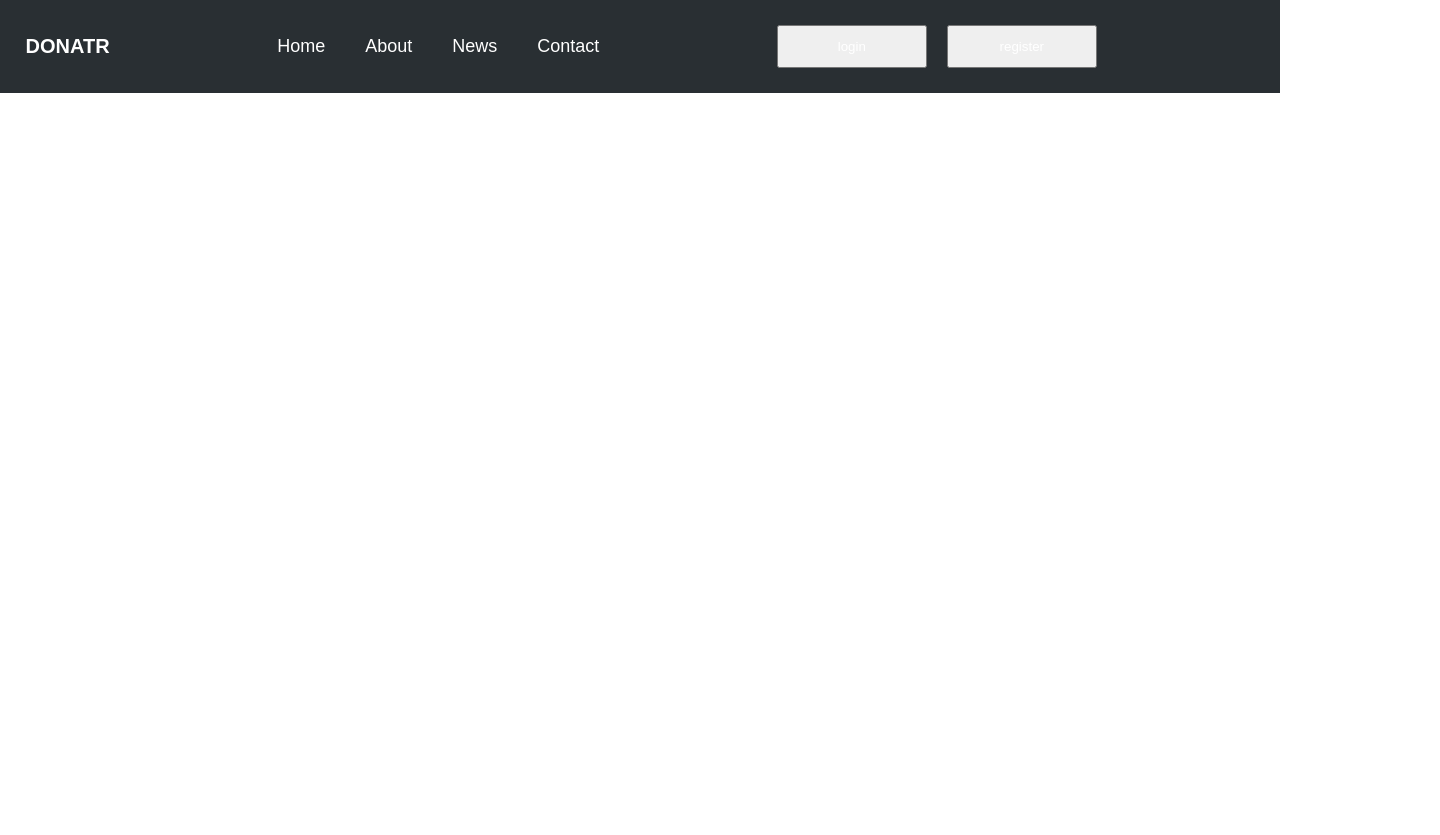
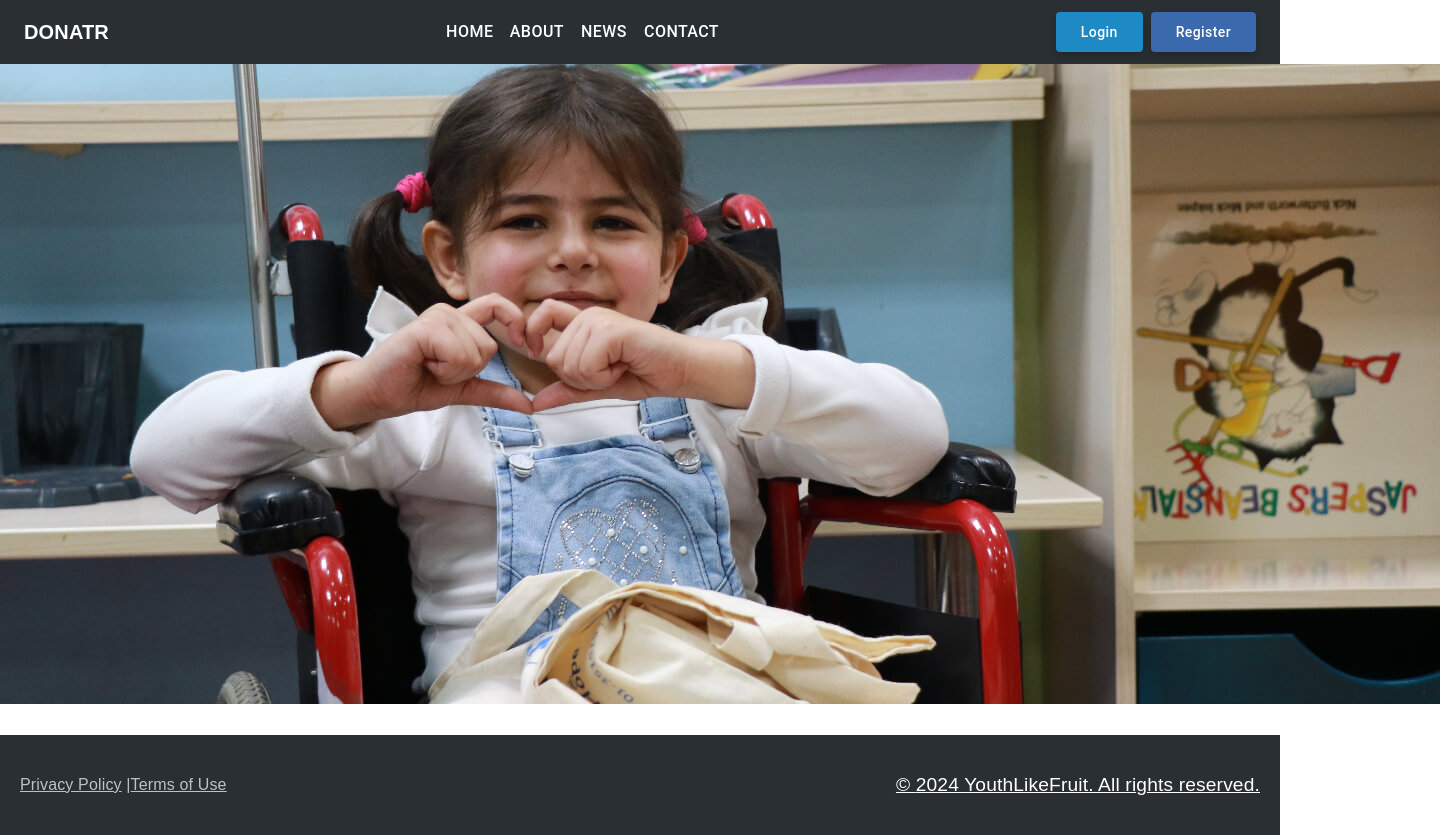
Before and after one commit to ahmedhussein107/DONATR, a React (Vite) app in the folder youth-like-fruits/: page / in a window 1280 px wide. Shown: the whole page, 1440 px wide, since content can reach past the window. Before the commit the page ends 800 px from the top, so only its background shows below. Built offline with nearby package versions, Linux system fonts and the light colour scheme.

Commit message:
home page is in progress

```diff
--- a/youth-like-fruits/src/App.jsx
+++ b/youth-like-fruits/src/App.jsx
@@ -1,10 +1,10 @@
 import { useState } from 'react'
 import reactLogo from './assets/react.svg'
-import viteLogo from '/vite.svg'
+import homePic from './assets/HomePagePic.jpeg'
 import './App.css'
-import Header from './Header.jsx'
-import Login from './Login.jsx'
-import NavigationBar from './Components/NavigationBar/NavigationBar.jsx'
+import ElevateAppBar from './Components/ElevateAppBar/ElevateAppBar.jsx'
+import Footer from './Components/Footer/Footer.jsx'
+import SideParagraph from './Components/SideParagraph/SideParagraph.jsx'
 
 function App() {
   // const [count, setCount] = useState(0)
@@ -13,7 +13,12 @@ function App() {
   const iconsList = [reactLogo]
   return (
     <div className='container'>
-      <NavigationBar title = "DONATR" list = {itemsList} buttons = {buttonsList} />
+      <ElevateAppBar></ElevateAppBar>
+      <div className='imageAndText'>
+          <img className='homeImage' src = {homePic} alt="home image"></img>
+          <SideParagraph></SideParagraph>
+      </div>
+      <Footer></Footer>
     </div>
   )
 }
--- /dev/null
+++ b/youth-like-fruits/src/Components/ElevateAppBar/ElevateAppBar.jsx
@@ -0,0 +1,93 @@
+import * as React from 'react';
+import PropTypes from 'prop-types';
+import AppBar from '@mui/material/AppBar';
+import Toolbar from '@mui/material/Toolbar';
+import Typography from '@mui/material/Typography';
+import CssBaseline from '@mui/material/CssBaseline';
+import useScrollTrigger from '@mui/material/useScrollTrigger';
+import Box from '@mui/material/Box';
+import Container from '@mui/material/Container';
+import Button from '@mui/material/Button';
+
+function ElevationScroll(props) {
+  const { children, window } = props;
+  const trigger = useScrollTrigger({
+    disableHysteresis: true,
+    threshold: 0,
+    target: window ? window() : undefined,
+  });
+
+  return React.cloneElement(children, {
+    elevation: trigger ? 4 : 0,
+  });
+}
+
+ElevationScroll.propTypes = {
+  children: PropTypes.element.isRequired,
+  window: PropTypes.func,
+};
+
+export default function ElevateAppBar(props) {
+  return (
+    <React.Fragment>
+      <CssBaseline />
+      <ElevationScroll {...props}>
+        <AppBar style={{ backgroundColor: '#292F33' }}>
+          <Toolbar>
+            <Typography variant="h6" component="div" sx=
+            {{  flexGrow: 0 ,
+                fontFamily: 'sans-serif' ,
+                fontWeight: 'bold'
+             }}>
+              DONATR
+            </Typography>
+            <Box sx={{ flexGrow: 1 }} />
+            <Box sx={{ display: 'flex', justifyContent: 'center' }}>
+              <Button color="inherit" sx={{ fontSize: '1rem' , fontFamily: 'Roboto' }}>Home</Button>
+              <Button color="inherit" sx={{ fontSize: '1rem' , fontFamily: 'Roboto' }}>About</Button>
+              <Button color="inherit" sx={{ fontSize: '1rem' , fontFamily: 'Roboto' }}>News</Button>
+              <Button color="inherit" sx={{ fontSize: '1rem' , fontFamily: 'Roboto' }}>Contact</Button>
+            </Box>
+            <Box sx={{ flexGrow: 1 }} />
+            <Box sx={{ display: 'flex', alignItems: 'center' }}>
+              <Box sx={{ marginRight: 1 }}>
+                <Button
+                  sx={{
+                    backgroundColor: '#1D8AC5',
+                    textTransform: 'none',
+                    '&:hover': { backgroundColor: '#155E85' },
+                    padding: '8px 25px',
+                    boxShadow: '0px 4px 10px rgba(0, 0, 0, 0.2)',
+                  }}
+                  variant="contained"
+                  color="primary"
+                >
+                  Login
+                </Button>
+              </Box>
+              <Box>
+                <Button
+                  sx={{
+                    backgroundColor: '#3A69AE',
+                    textTransform: 'none',
+                    '&:hover': { backgroundColor: '#2B4A7D' },
+                    padding: '8px 25px',
+                    boxShadow: '0px 4px 10px rgba(0, 0, 0, 0.2)',
+                  }}
+                  variant="contained"
+                  color="primary"
+                >
+                  Register
+                </Button>
+              </Box>
+            </Box>
+          </Toolbar>
+        </AppBar>
+      </ElevationScroll>
+      <Toolbar />
+      <Container>
+
+      </Container>
+    </React.Fragment>
+  );
+}
--- /dev/null
+++ b/youth-like-fruits/src/Components/Footer/Footer.jsx
@@ -0,0 +1,17 @@
+import React from 'react';
+
+function Footer() {
+  return (
+    <footer style={{ color: 'white', backgroundColor: '#292F33', width: '100%', height: '100px', display: 'flex', justifyContent: 'space-between', alignItems: 'center', padding: '0 20px' }}>
+    <div style={{ color: 'rgba(255, 255, 255, 0.7)' }}>
+      <a href="/privacy-policy" style={{ color: 'rgba(255, 255, 255, 0.7)', textDecoration: 'underline' }}>Privacy Policy</a> |
+      <a href="/terms-of-use" style={{ color: 'rgba(255, 255, 255, 0.7)', textDecoration: 'underline' }}>Terms of Use</a>
+    </div>
+      <div style={{ fontSize: 'larger', textDecoration: 'underline' }}>
+        &copy; {new Date().getFullYear()} YouthLikeFruit. All rights reserved.
+      </div>
+    </footer>
+  );
+}
+
+export default Footer;
--- /dev/null
+++ b/youth-like-fruits/src/Components/SideParagraph/SideParagraph.jsx
@@ -0,0 +1,10 @@
+
+import React from 'react'
+
+function SideParagraph() {
+  return (
+    <div>SideParagraph</div>
+  )
+}
+
+export default SideParagraph
--- a/youth-like-fruits/src/index.css
+++ b/youth-like-fruits/src/index.css
@@ -12,15 +12,8 @@
   background: #fff;
 }
 
-button{
-    color: #fff;
-    padding: 12px 32px;
-    display: flex;
-    align-items: center;
-    gap: 10px;
-    transition: var(--transition-2);
-    display: inline-block;
-    margin: 10px 10px;
-    min-width: 150px;
-    cursor: pointer;
+.homeImage{
+  margin: 0;
+  padding: 0;
+
 }
```
Also changed, not shown: youth-like-fruits/src/assets/HomePagePic.jpeg (added).
